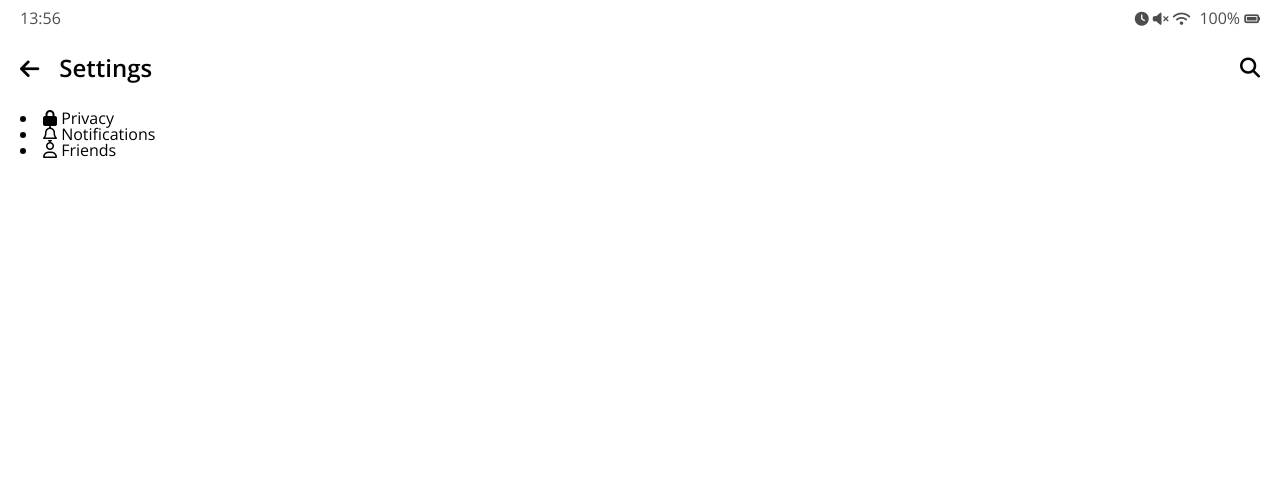
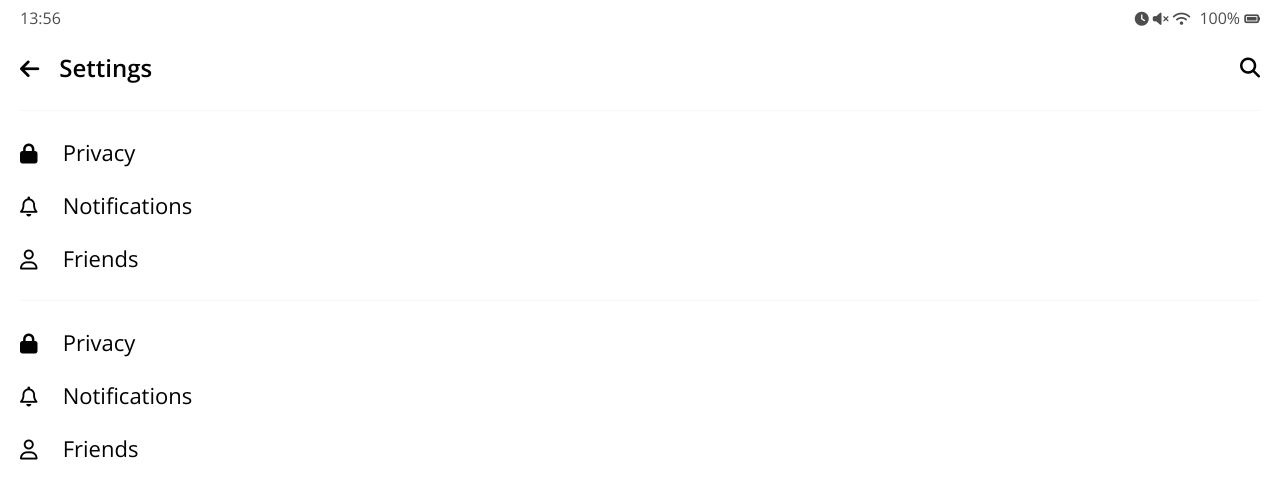
Before and after one commit to JooHyukGallagher/kakao-clone-v2, a plain HTML site: page settings.html in a window 1280 px wide. Drawn offline with nearby package versions, Linux system fonts and the light colour scheme.

Commit message:
Settings Screen

```diff
--- /dev/null
+++ b/css/settings.css
@@ -0,0 +1,22 @@
+.settings .settings__sections {
+  border-top: 1px solid #f7f7f7;
+  padding: 30px 0px;
+}
+
+.settings__setting .settings__icon {
+  font-size: 20px;
+  margin-right: 20px;
+}
+
+.settings__setting .settings__title {
+  font-size: 22px;
+  font-weight: 300;
+}
+
+.settings .settings__setting {
+  margin-bottom: 30px;
+}
+
+.settings .settings__setting:last-child {
+  margin-bottom: 0;
+}
--- a/css/style.css
+++ b/css/style.css
@@ -6,6 +6,7 @@
 @import "friend.css";
 @import "find.css";
 @import "more.css";
+@import "settings.css";
 
 * {
   box-sizing: border-box;
--- a/settings.html
+++ b/settings.html
@@ -1,12 +1,14 @@
 <!DOCTYPE html>
 <html lang="en">
-
   <head>
-    <meta charset="UTF-8">
-    <meta name="viewport" content="width=device-width, initial-scale=1.0">
+    <meta charset="UTF-8" />
+    <meta name="viewport" content="width=device-width, initial-scale=1.0" />
     <title>Settings | Kakao Clone</title>
-    <script src="https://kit.fontawesome.com/cfddda8523.js" crossorigin="anonymous"></script>
-    <link rel="stylesheet" href="css/style.css">
+    <script
+      src="https://kit.fontawesome.com/cfddda8523.js"
+      crossorigin="anonymous"
+    ></script>
+    <link rel="stylesheet" href="css/style.css" />
   </head>
 
   <body>
@@ -39,6 +41,29 @@
 
     <main class="settings">
       <section class="settings__sections">
+        <ul class="settings__list">
+          <li class="settings__setting">
+            <span class="settings__icon">
+              <i class="fas fa-lock"></i>
+            </span>
+            <span class="settings__title">Privacy</span>
+          </li>
+          <li class="settings__setting">
+            <span class="settings__icon">
+              <i class="far fa-bell"></i>
+            </span>
+            <span class="settings__title">Notifications</span>
+          </li>
+          <li class="settings__setting">
+            <span class="settings__icon">
+              <i class="far fa-user"></i>
+            </span>
+            <span class="settings__title">Friends</span>
+          </li>
+        </ul>
+      </section>
+      <section class="settings__sections">
+        <ul class="settings__list">
           <li class="settings__setting">
             <span class="settings__icon">
               <i class="fas fa-lock"></i>
@@ -61,5 +86,4 @@
       </section>
     </main>
   </body>
-
 </html>
```
Lines whose indentation alone changed are shown as unchanged.
